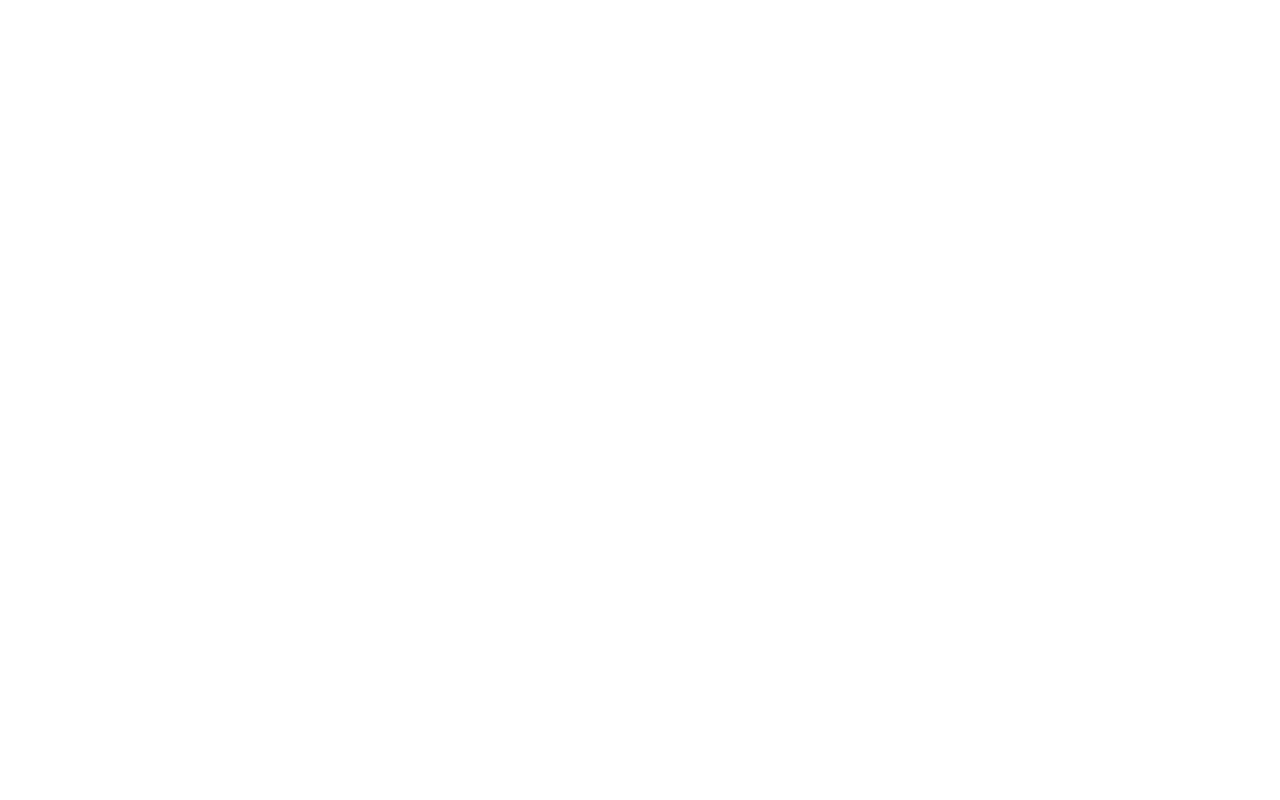
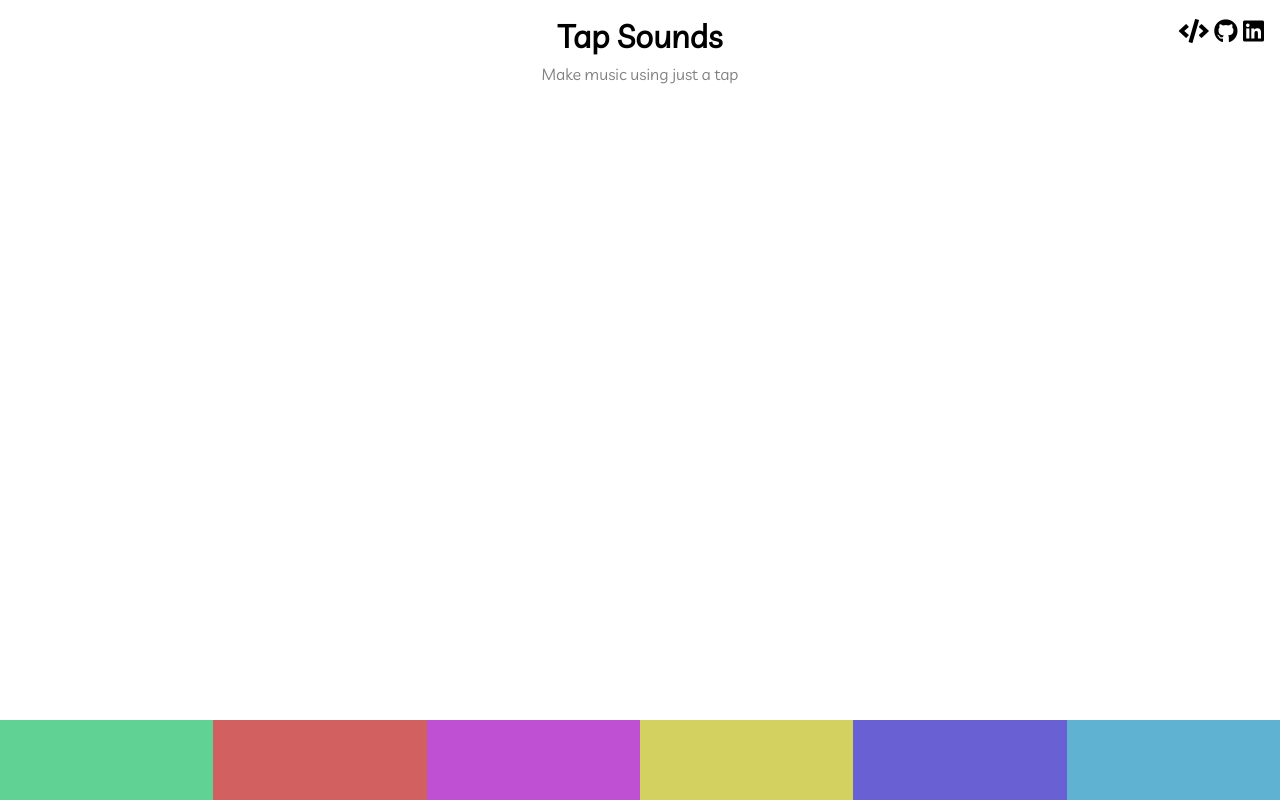
Before and after one commit to orangegrove1955/js-music, a plain HTML site: page index.html in a window 1280 px wide. Drawn offline with Linux system fonts and the light colour scheme.

Commit message:
Added styling and ability to play sound when tapped

```diff
--- a/index.html
+++ b/index.html
@@ -1,12 +1,57 @@
 <!DOCTYPE html>
 <html lang="en">
+
 <head>
     <meta charset="UTF-8">
     <meta name="viewport" content="width=device-width, initial-scale=1.0">
     <meta http-equiv="X-UA-Compatible" content="ie=edge">
     <title>JS Music App</title>
+    <link rel="stylesheet" href="styles.css">
+    <link href="https://cdnjs.cloudflare.com/ajax/libs/font-awesome/5.9.0/css/all.min.css" rel="stylesheet">
+    <link href="https://fonts.googleapis.com/css?family=Livvic&display=swap" rel="stylesheet">
 </head>
+
 <body>
+    <div class="social">
+        <a href="https://github.com/orangegrove1955/js-music">
+            <i class="fas fa-code"></i>
+        </a>
+        <a href="https://orangegrove1955.github.io/">
+            <i class="fab fa-github"></i>
+        </a>
+        <a href="https://www.linkedin.com/in/matthew-williams-00294015a/">
+            <i class="fab fa-linkedin"></i>
+        </a>
+    </div>
+    <div class="app">
+        <header>
+            <h1>Tap Sounds</h1>
+            <p>Make music using just a tap</p>
+        </header>
+        <div class="visual">
+        </div>
+        <div class="pads">
+            <div id="pad1">
+                <audio class="sound" src="./sounds/bubbles.mp3"></audio>
+            </div>
+            <div id="pad2">
+                <audio class="sound" src="./sounds/clay.mp3"></audio>
+            </div>
+            <div id="pad3">
+                <audio class="sound" src="./sounds/confetti.mp3"></audio>
+            </div>
+            <div id="pad4">
+                <audio class="sound" src="./sounds/glimmer.mp3"></audio>
+            </div>
+            <div id="pad5">
+                <audio class="sound" src="./sounds/moon.mp3"></audio>
+            </div>
+            <div id="pad6">
+                <audio class="sound" src="./sounds/ufo.mp3"></audio>
+            </div>
+        </div>
+    </div>
     <script src="script.js"></script>
 </body>
+
 </html>
--- a/script.js
+++ b/script.js
@@ -1 +1,13 @@
-console.log("Working");
+window.addEventListener('load', () => {
+    // Get all sounds from page
+    const sounds = document.querySelectorAll('.sound'),
+    // Get all pads from page
+    pads = document.querySelectorAll('.pads div');
+
+    pads.forEach((pad, index) => {
+        pad.addEventListener('click', function () {
+            // Play sound when clicked on
+            sounds[index].play();
+        })
+    })
+});
--- a/styles.css
+++ b/styles.css
@@ -1,4 +1,77 @@
 * {
     margin: 0;
     padding: 0;
+    font-family: 'Livvic', sans-serif;
 }
+
+.social{
+    position: absolute;
+    right: 1rem;
+    top: 1rem;
+}
+
+.social a{
+    font-size: 1.5rem;
+    text-decoration: none;
+    color: black;
+}
+
+.app{
+    padding-top: 2vh;
+    display: flex;
+    flex-direction: column;
+    justify-content: space-between;
+    align-items: center;
+    height: 98vh;
+    width: 100%;
+}
+
+.app p {
+    margin-top: 0.5rem;
+    color: grey;
+}
+
+header{
+    text-align: center;
+}
+
+.pads{
+    display: flex;
+    flex-wrap: wrap;
+    width: 100%;
+}
+
+.pads > div {
+    height: 5rem;
+    flex: 1;
+}
+
+@media screen and (orientation: portrait) {
+    .pads > div{
+        flex: 2 0 33%;
+    }
+}
+
+#pad1{
+    background: #60d394;
+}
+
+#pad2{
+    background: #d36060;
+}
+
+#pad3{
+    background: #c050d3;
+}
+
+#pad4{
+    background: #d3d160 ;
+}
+
+#pad5{
+    background: #6860d3;
+}
+
+#pad6{
+    background: #60b2d3;
+}
```
Also changed, not shown: 1 other file.
